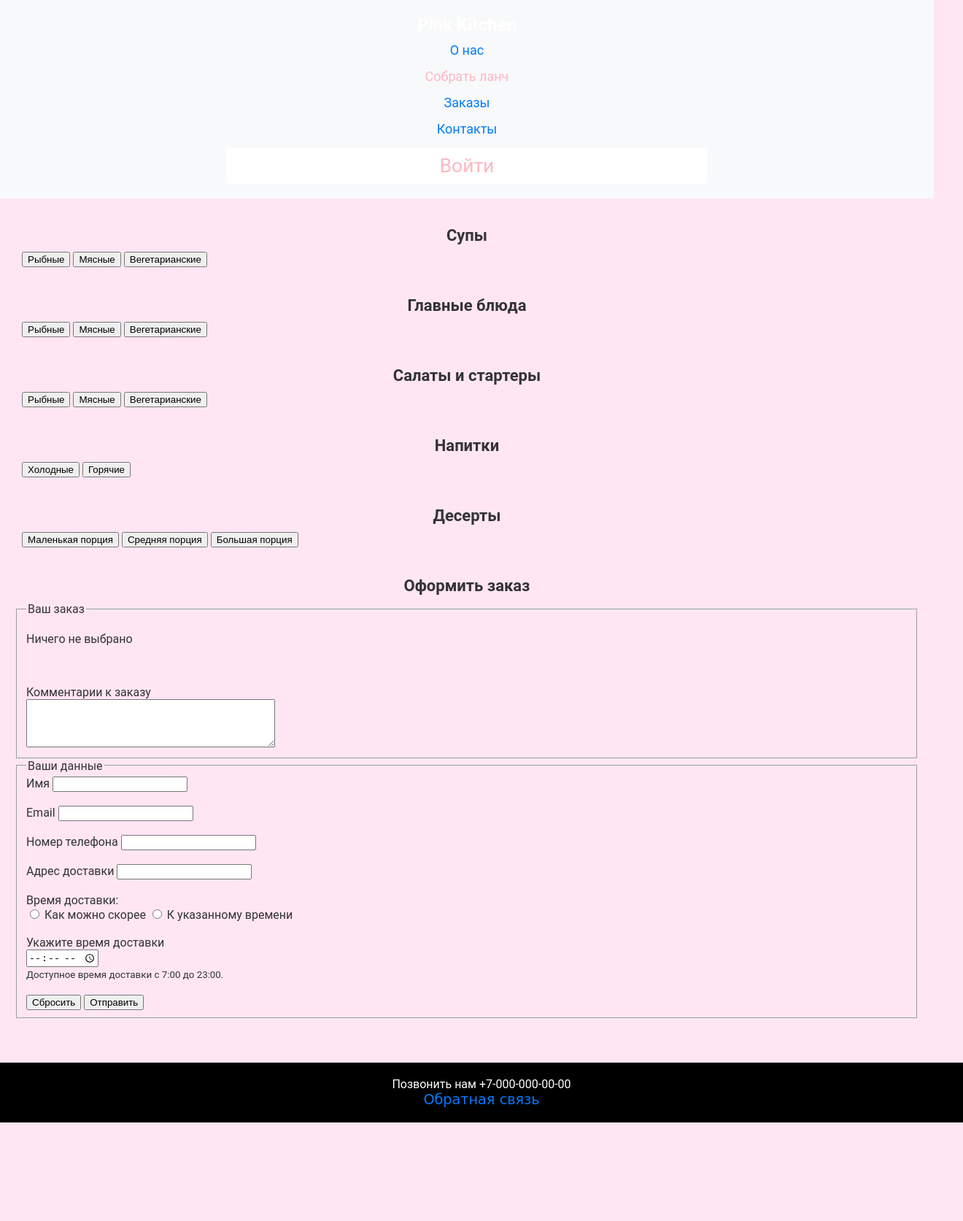
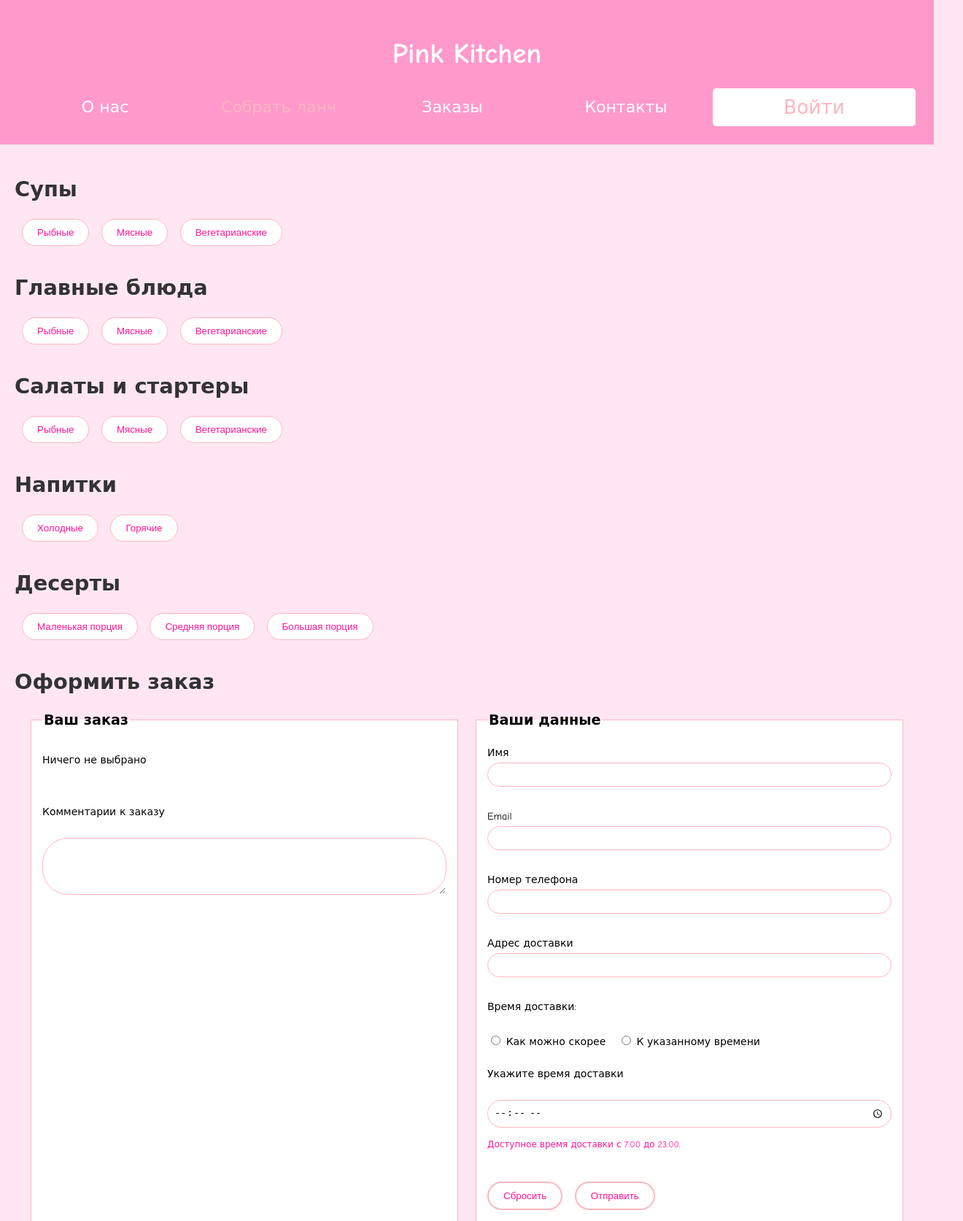
Before and after one commit to e1409/htmlprog, a website: page lunch.html in a window 1280 px wide. Shown: the top 1673 px of the page at 73% size, 1320 px wide, since content can reach past the window. Before the commit the page ends 1538 px from the top, so only its background shows below. Drawn offline with Linux system fonts and the light colour scheme.

Commit message:
Update lunch.css

```diff
--- a/lunch.css
+++ b/lunch.css
@@ -1,172 +1,196 @@
-/* Основные стили */
 body {
-    margin: 0;
-    padding: 0;
-    font-size: 16px;
-    color: #333;
-    font-family: 'Roboto', sans-serif;
+    font-family: 'Comic Sans MS', cursive, sans-serif;
+    background-color: #ffe6f2;
 }
 
-header {
-    background-color: #f8f9fa;
-    padding: 20px;
-    text-align: center;
+.meals-grid {
+    display: grid;
+    grid-template-columns: repeat(3, 1fr);
+    gap: 10px;
 }
 
-header h1 {
-    margin: 0;
-    font-size: 24px;
+.meal-item {
+    background-color: white;
+    padding: 30px 40px;
+    border-radius: 35px;
+    display: flex;
+    flex-direction: column;
+    align-items: center;
+    filter: drop-shadow(17px 19px 24px rgb(255, 182, 193));
+    cursor: pointer;
+    transition: border 0.3s, background-color 0.3s;
 }
 
-nav {
-    margin-top: 10px;
-    display: flex;
-    justify-content: center;
-    align-items: center;
-    gap: 15px;
-    flex-wrap: wrap;
+.meal-item img {
+    width: 100%;
+    height: auto;
+    border-radius: 35px;
 }
 
-nav a {
-    text-decoration: none;
-    color: #007bff;
-    font-size: 18px;
+.meal-item p {
+    margin: 10px 0;
 }
 
-nav a:hover {
-    color: tomato;
+.meal-name {
+    font-size: 1.2em;
 }
 
-nav a.active {
-    color: tomato;
+.meal-price {
+    font-size: 1.5em;
 }
 
-.auth-buttons {
-    position: absolute;
-    top: 20px;
-    right: 20px;
+.meal-weight {
+    color: pink;
 }
 
-.auth-buttons button {
-    background-color: #007bff;
-    color: white;
+.meal-item button {
+    margin-top: auto;
+    padding: 10px 30px;
+    background-color: white;
     border: none;
+    border-radius: 35px;
+    cursor: pointer;
+    transition: background-color 0.3s;
+}
+
+.meal-item:hover {
+    border: 2px solid rgb(255, 182, 193);
+}
+
+.meal-item:hover button {
+    background-color: rgb(255, 182, 193);
+}
+
+.form-container {
+    display: flex;
+    justify-content: space-between;
+    gap: 20px;
+    padding: 0 20px;
+}
+
+.order-section,
+.customer-section {
+    flex: 1;
+    padding: 15px;
+    border: 1px solid rgb(255, 182, 193);
+    background-color: white;
+}
+
+legend {
+    font-weight: bold;
+    margin-bottom: 10px;
+}
+
+#order-summary h3 {
+    margin-top: 30px;
+    font-weight: bold;
+}
+
+#order-summary p {
+    margin: 10px 0;
+    font-size: 14px;
+}
+
+.total-cost {
+    font-weight: bold;
+    font-size: 14px;
+}
+
+label {
+    display: block;
+    margin-bottom: 5px;
+    font-size: 14px;
+}
+
+label.inline-label {
+    display: inline-block;
+    margin-right: 10px;
+    font-size: 14px;
+}
+
+small {
+    font-size: 12px;
+    color: deeppink;
+}
+
+input[type="text"],
+input[type="email"],
+input[type="tel"],
+input[type="time"],
+textarea,
+select {
+    width: 100%;
+    padding: 8px;
+    margin-bottom: 10px;
+    border: 1px solid rgb(255, 182, 193);
+    border-radius: 35px;
+    box-sizing: border-box;
+}
+
+.form-buttons {
+    margin-top: 20px;
+    text-align: left;
+}
+
+button {
     padding: 10px 20px;
-    margin-left: 10px;
-    border-radius: 4px;
+    margin-right: 10px;
+    background-color: white;
+    color: deeppink;
+    border: 2px solid rgb(255, 182, 193);
+    border-radius: 35px;
     cursor: pointer;
 }
 
-.auth-buttons button:hover {
-    background-color: #0056b3;
+button[type="reset"]:hover {
+    background-color: deeppink;
+    color: white;
 }
 
-main {
-    padding: 20px;
+button[type="submit"]:hover {
+    background-color: rgb(255, 182, 193);
+    color: white;
 }
 
-section {
-    margin-bottom: 40px;
+.filters button {
+    background-color: white;
+    color: deeppink;
+    border: 1px solid rgb(255, 182, 193);
+    cursor: pointer;
+    transition: background-color 0.3s, color 0.3s;
 }
 
-section h2 {
-    font-size: 22px;
-    margin-bottom: 10px;
-    text-align: center;
+.filters button.active {
+    background-color: rgb(255, 182, 193);
+    color: white;
 }
 
-.dishes-grid {
-    display: grid;
-    grid-template-columns: repeat(auto-fill, minmax(200px, 1fr));
-    gap: 10px;
-}
-
-.dish-card {
-    display: flex;
-    flex-direction: column;
-    padding: 30px 40px;
-    border-radius: 35px;
-    cursor: pointer;
-    background-color: white;
-    filter: drop-shadow(17px 19px 24px rgba(0, 0, 0, 0.13));
-}
-
-.dish-card:hover {
-    border: 2px solid tomato;
-}
-
-.dish-card:hover .add-button {
-    background-color: tomato;
-}
-
-.dish-card img {
-    width: 100%;
-    border-radius: 35px;
-}
-
-.dish-price {
-    font-size: 18px;
-}
-
-.dish-name {
-    font-size: 18px;
-}
-
-.dish-weight {
-    color: gray;
-}
-
-.add-button {
-    background-color: #f1eee9;
-    margin-top: auto;
-    padding: 10px 30px;
-    border-radius: 10px;
-    cursor: pointer;
-    border: none;
-}
-
-footer {
-    background-color: black;
-    color: white;
-    text-align: center;
-    padding: 20px;
-    position: relative;
-    bottom: 0;
-    width: 100%;
-}
-
-footer p {
-    margin: 0;
-    font-size: 16px;
-}
-
-footer a {
-    color: #007bff;
-    text-decoration: none;
-}
-
-footer a:hover {
-    color: #0056b3;
-}
-
-/* Адаптивность */
-@media (max-width: 800px) {
-    nav {
-        justify-content: space-between;
+@media (min-width: 600px) and (max-width: 799px) {
+    .meals-grid {
+        grid-template-columns: repeat(2, 1fr);
     }
-}
-
-@media (max-width: 600px) {
-    nav {
-        flex-direction: column;
-        align-items: center;
+    h1 {
+        text-align: center;
     }
-
-    nav a {
-        font-size: 22px;
-    }
-
     section h2 {
         text-align: center;
     }
 }
+
+@media (min-width: 400px) and (max-width: 599px) {
+    .meals-grid {
+        grid-template-columns: 1fr;
+    }
+    h1,
+    section h2 {
+        text-align: center;
+    }
+    .form-container {
+        flex-direction: column;
+    }
+    .order-section,
+    .customer-section {
+        width: 100%;
+        padding: 10px;
+    }
+}
```
